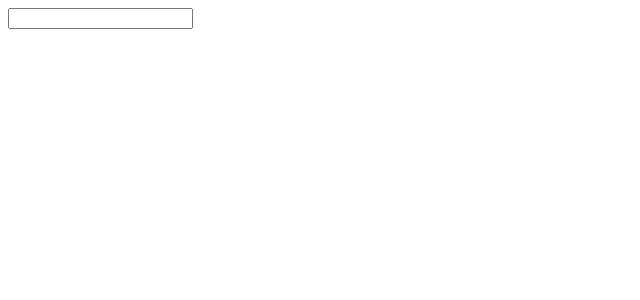
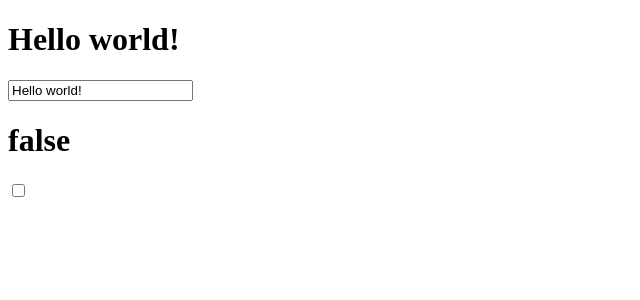
Before and after one commit to JunesWorld/vue3-template-syntax, a Vue app: page / in a window 1280 px wide. Shown: the top 300 px of the page, without its empty margins (0-640 px from the left). Built offline with nearby package versions, Linux system fonts and the light colour scheme.

Commit message:
폼 입력 바인딩

```diff
--- a/src/App.vue
+++ b/src/App.vue
@@ -1,21 +1,28 @@
 <template>
   <!--
-    Enter = 다른 문자로 대체할 때 케밥케이스로
-    - chaining 가능
-    - @keydown.ctrl.shift.a="handler"
-    - ctrl.shift 누른 상태에서 enter를 눌러야 동작
-  -->
+    [v-model]
+    - :value 부터 삭제 후 사용
+    - v-model="msg"
+    - 주의사항 : 한글 입력시 단방향 바인딩 사용할 것(:value)
+   -->
+  <h1>{{ msg }}</h1>
   <input
     type="text"
-    @keydown.enter="handler" />
+    :value="msg"
+    @input="msg = $event.target.value" />
+  <h1>{{ checked }}</h1>
+  <input
+    type="checkbox"
+    v-model="checked" />
 </template>
 
 <script>
 export default {
-  methods: {
-    handler() {
-        console.log('Enter!!')
-      }
+  data() {
+    return {
+      msg: 'Hello world!',
+      checked: false
     }
   }
+}
 </script>
```
